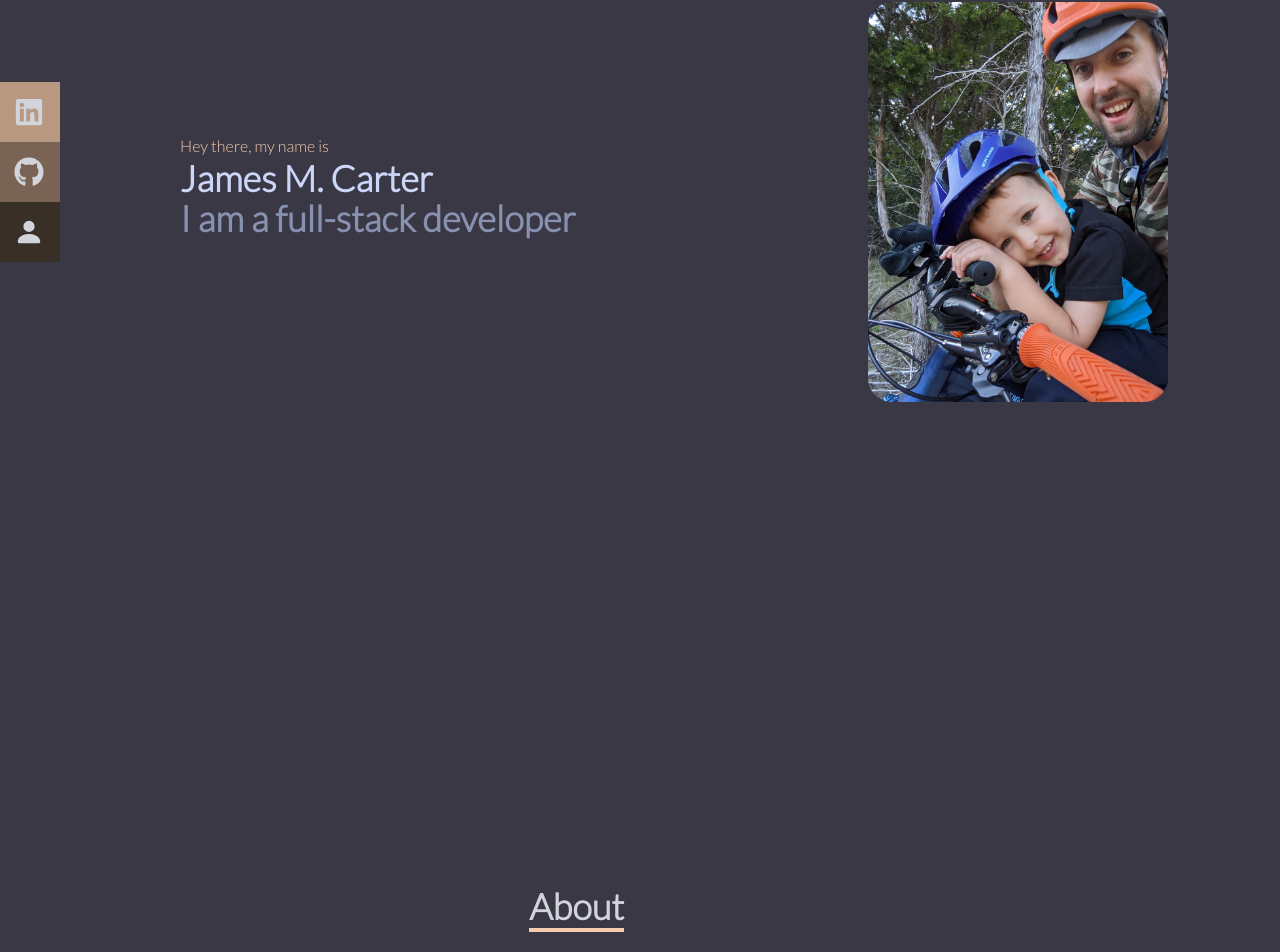
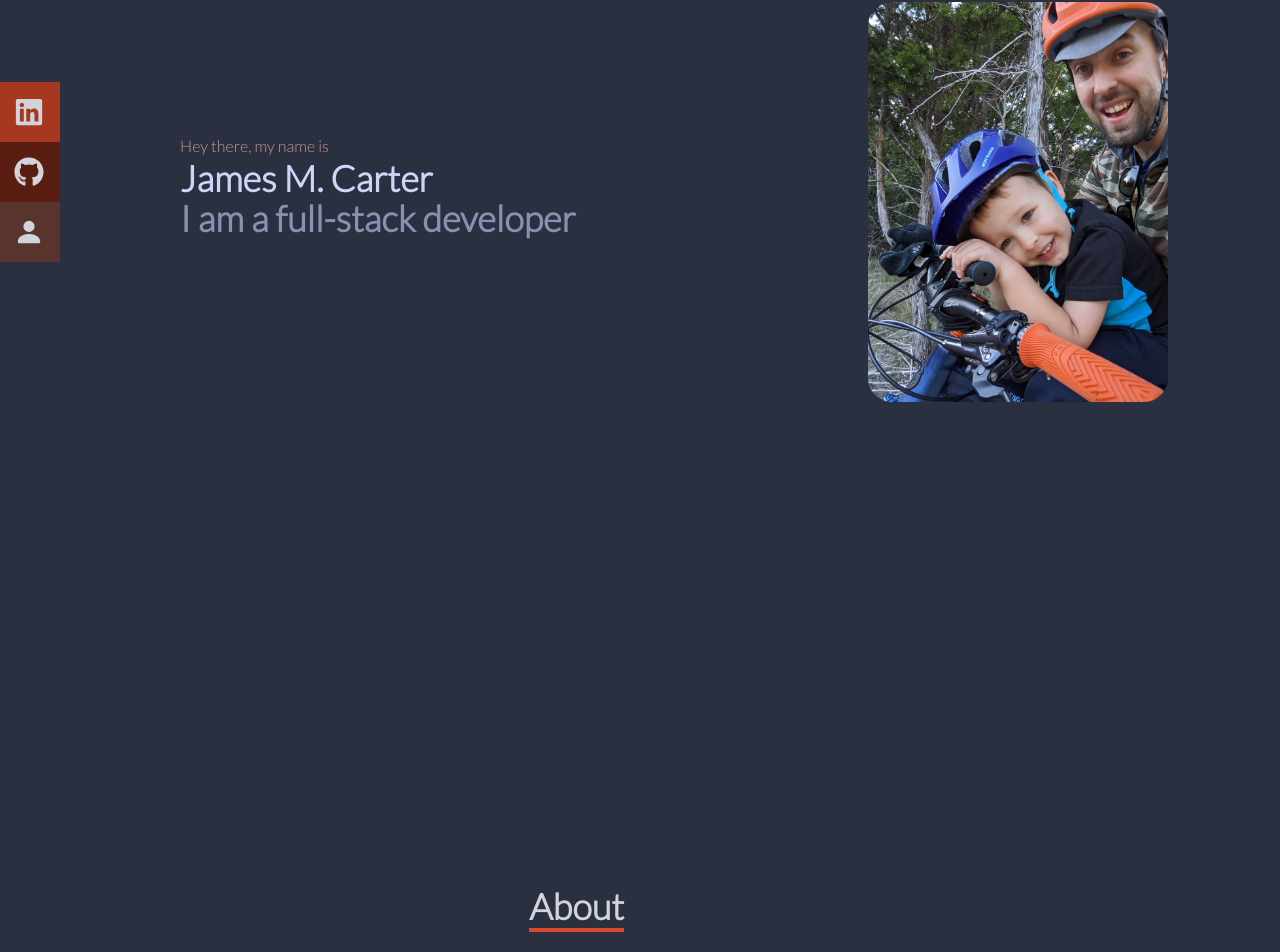
Before and after one commit to carterjamesmike/react-portfolio, a React (Vite) app: page / in a window 1280 px wide. Shown: the part 198-1150 px from the top of the page. Built offline with nearby package versions, Linux system fonts and the light colour scheme.

Commit message:
Change color pallete

```diff
--- a/src/components/Home.jsx
+++ b/src/components/Home.jsx
@@ -1,5 +1,4 @@
 import React from "react";
-import Seagull from "../assets/images/seagull.png";
 import Portrait from "../assets/images/portrait.jpg";
 
 const Home = () => {
--- a/src/components/navbar.jsx
+++ b/src/components/navbar.jsx
@@ -92,7 +92,7 @@ const Navbar = () => {
       {/* Social Icons */}
       <div className="hidden lg:flex fixed flex-col top-[35%] left-0">
         <ul>
-          <li className="w-[160px] h-[60px] flex justify-between items-center ml-[-100px] hover:ml-[-10px] duration-300 bg-[#b89881]">
+          <li className="w-[160px] h-[60px] flex justify-between items-center ml-[-100px] hover:ml-[-10px] duration-300 bg-[#A6381f]">
             <a
               className="flex justify-between items-center w-full text-gray-300"
               href="https://www.linkedin.com/in/james-carter-938804236/"
@@ -101,7 +101,7 @@ const Navbar = () => {
               LinkedIn <FaLinkedin size={30}></FaLinkedin>{" "}
             </a>
           </li>
-          <li className="w-[160px] h-[60px] flex justify-between items-center ml-[-100px] hover:ml-[-10px] duration-300 bg-[#786354]">
+          <li className="w-[160px] h-[60px] flex justify-between items-center ml-[-100px] hover:ml-[-10px] duration-300 bg-[#591e11]">
             <a
               className="flex justify-between items-center w-full text-gray-300"
               href="https://github.com/carterjamesmike"
@@ -110,7 +110,7 @@ const Navbar = () => {
               Github <FaGithub size={30}></FaGithub>{" "}
             </a>
           </li>
-          <li className="w-[160px] h-[60px] flex justify-between items-center ml-[-100px] hover:ml-[-10px] duration-300 bg-[#382f27]">
+          <li className="w-[160px] h-[60px] flex justify-between items-center ml-[-100px] hover:ml-[-10px] duration-300 bg-[#59342c]">
             <a
               className="flex justify-between items-center w-full text-gray-300"
               href="https://docs.google.com/document/d/1P59gw0-75GJT9Y64evg4IznVy55bTh8rxHTlEl6b6OE/edit?usp=sharing"
--- a/src/index.css
+++ b/src/index.css
@@ -25,15 +25,23 @@
 
 }
 
-.content-div:hover {
+/* .content-div:hover {
   background:linear-gradient(
     80deg,
     rgba(184,152,129,1) 0%,
     rgba(120,99,84,1) 100%
     )!important;
+} */
+
+.content-div:hover {
+  background:linear-gradient(
+    80deg,
+    rgba(191,155,147,1) 0%,
+    rgba(217,73,41,1) 100%
+    )!important;
 }
 
-.primary-bg {
+/* .primary-bg {
   background-color: #3a3845;
 }
 
@@ -43,4 +51,16 @@
 
 .accent-text {
   color: #f7ccac
+} */
+
+.primary-bg {
+  background-color: #2b3040;
 }
+
+.accent-color {
+  border-color: #d94929;
+}
+
+.accent-text {
+  color: #bf9b93
+}
```
